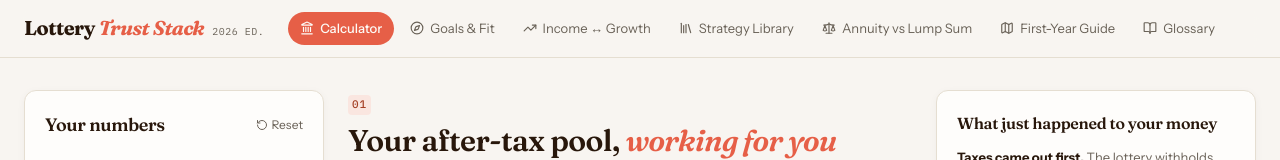
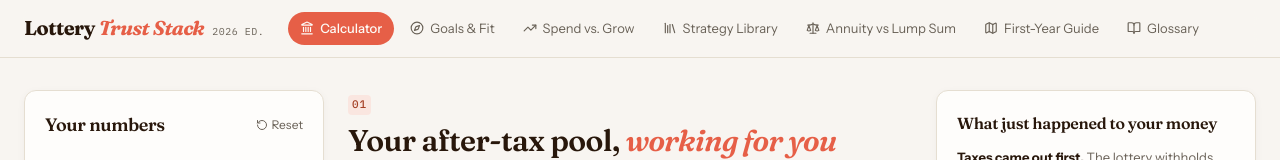
Before and after one commit to microDOS2/lottery-trust-stack, a React (Vite) app: page / in a window 1280 px wide. Shown: the top 160 px of the page. Built offline with nearby package versions, Linux system fonts and the light colour scheme.

Commit message:
Rebuild dial page as plain-language Spend vs. Grow (balance scale, crossing lines)

```diff
--- a/src/pages/Home.tsx
+++ b/src/pages/Home.tsx
@@ -13,7 +13,7 @@ type View = 'calc' | 'lab' | 'library' | 'annuity' | 'guide' | 'glossary' | 'goa
 const NAV: Array<{ id: View; label: string; icon: typeof Landmark }> = [
   { id: 'calc', label: 'Calculator', icon: Landmark },
   { id: 'goals', label: 'Goals & Fit', icon: Compass },
-  { id: 'lab', label: 'Income ↔ Growth', icon: TrendingUp },
+  { id: 'lab', label: 'Spend vs. Grow', icon: TrendingUp },
   { id: 'library', label: 'Strategy Library', icon: Library },
   { id: 'annuity', label: 'Annuity vs Lump Sum', icon: Scale },
   { id: 'guide', label: 'First-Year Guide', icon: Map },
```
